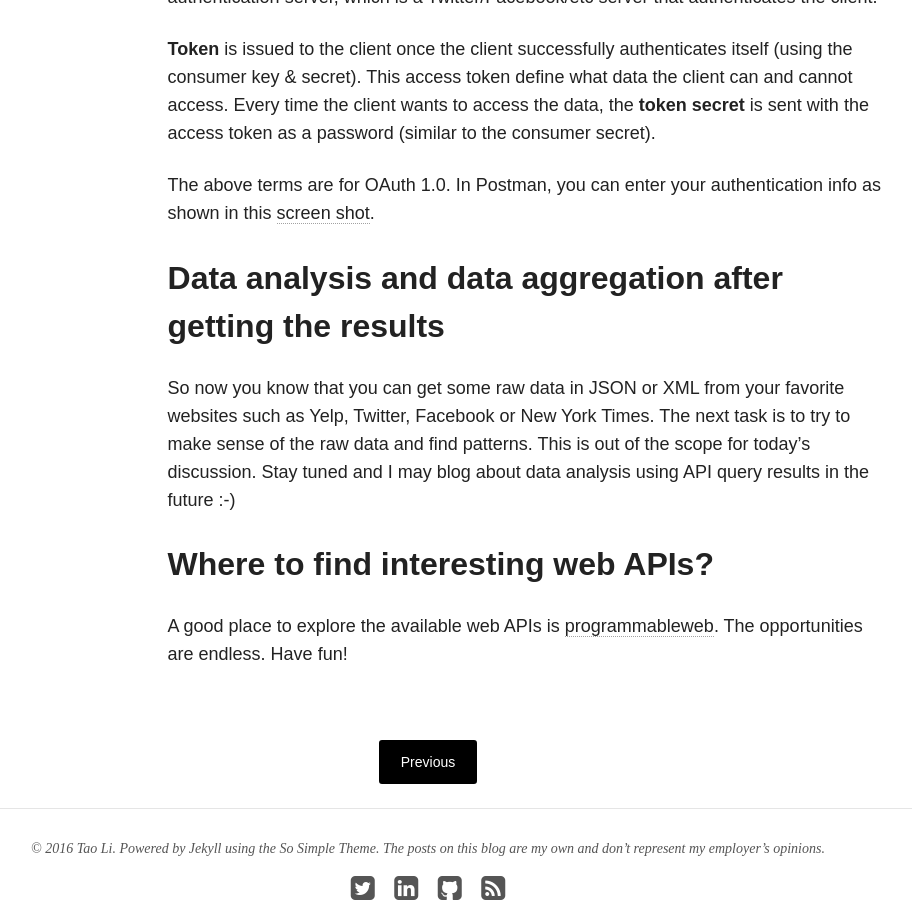
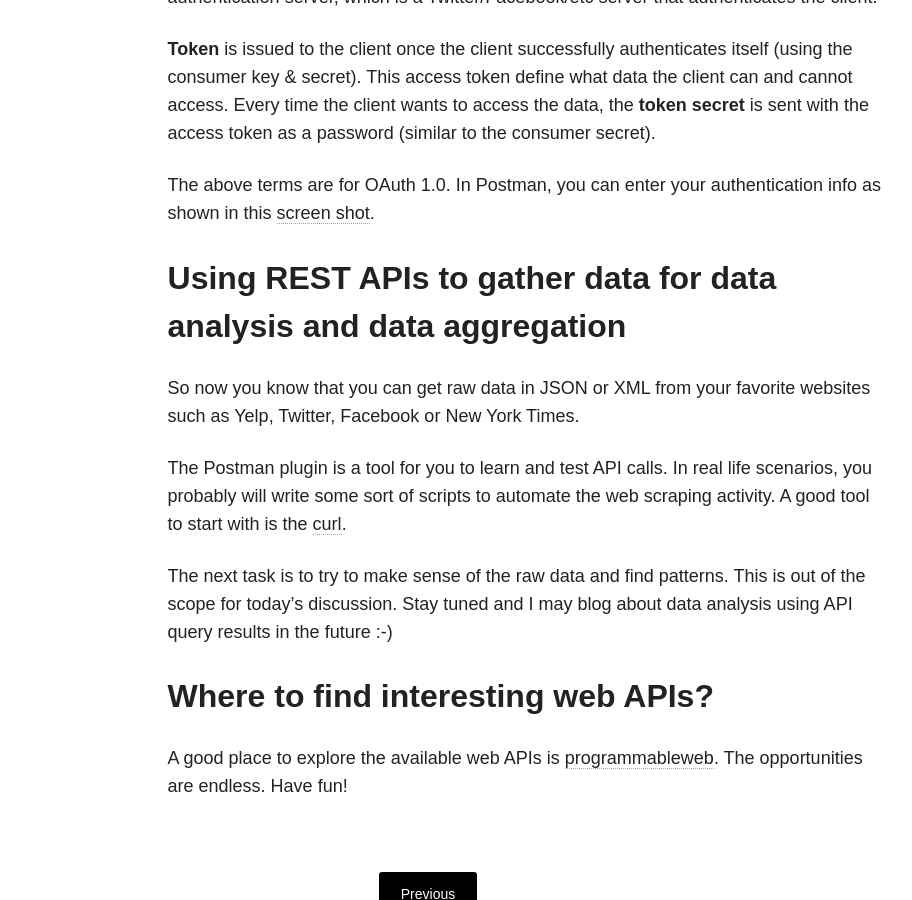
Before and after one commit to taolicd/taolicd.github.io, a Jekyll site: the page built from _posts/blog/2016-05-15-API2.md, in a window 1280 px wide and 900 px high, scrolled down 3116 px. Shown: the whole window, without its empty margins (212-1124 px from the left). Built offline with Jekyll 4.4.1, drawn with Linux system fonts in a browser that asks for light colours; comment, search, counter and statistics services are not loaded.

Commit message:
new post

```diff
--- a/_posts/blog/2016-05-15-API2.md
+++ b/_posts/blog/2016-05-15-API2.md
@@ -82,9 +82,13 @@ The majority of the REST APIs require you to register with them to get permissio
 
 The above terms are for OAuth 1.0. In Postman, you can enter your authentication info as shown in this [screen shot](https://github.com/taolicd/taolicd.github.io/tree/master/images/oauth1.JPG).
 
-## Data analysis and data aggregation after getting the results
+## Using REST APIs to gather data for data analysis and data aggregation
 
-So now you know that you can get some raw data in JSON or XML from your favorite websites such as Yelp, Twitter, Facebook or New York Times. The next task is to try to make sense of the raw data and find patterns. This is out of the scope for today's discussion. Stay tuned and I may blog about data analysis using API query results in the future :-)
+So now you know that you can get raw data in JSON or XML from your favorite websites such as Yelp, Twitter, Facebook or New York Times.
+
+The Postman plugin is a tool for you to learn and test API calls. In real life  scenarios, you probably will write some sort of scripts to automate the web scraping activity. A good tool to start with is the [curl](https://en.wikipedia.org/wiki/CURL).
+
+The next task is to try to make sense of the raw data and find patterns. This is out of the scope for today's discussion. Stay tuned and I may blog about data analysis using API query results in the future :-)
 
 
 ## Where to find interesting web APIs?
```
Also changed, not shown: _posts/blog/2016-05-08-RESTFUL.md (+1 -1 lines).
